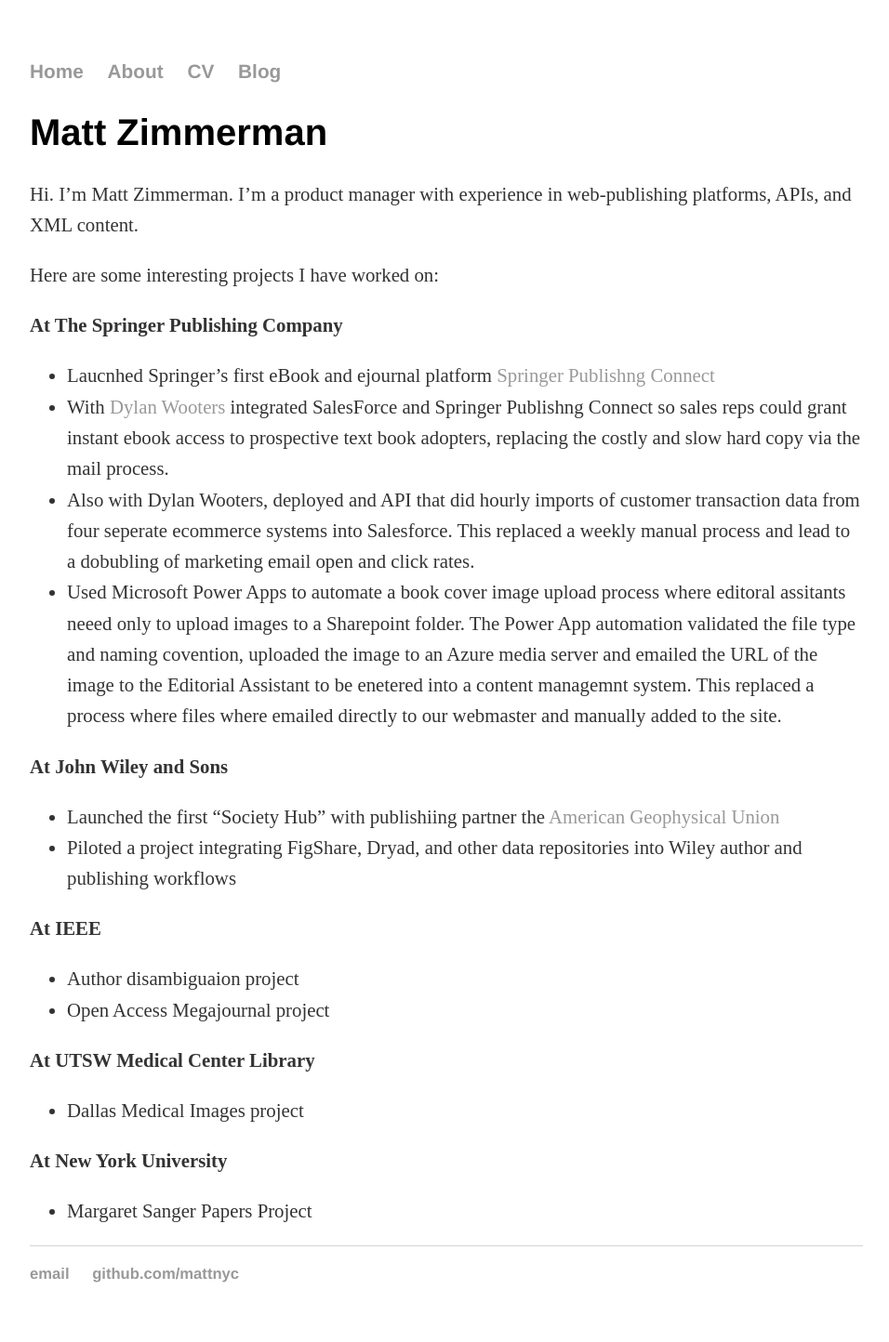
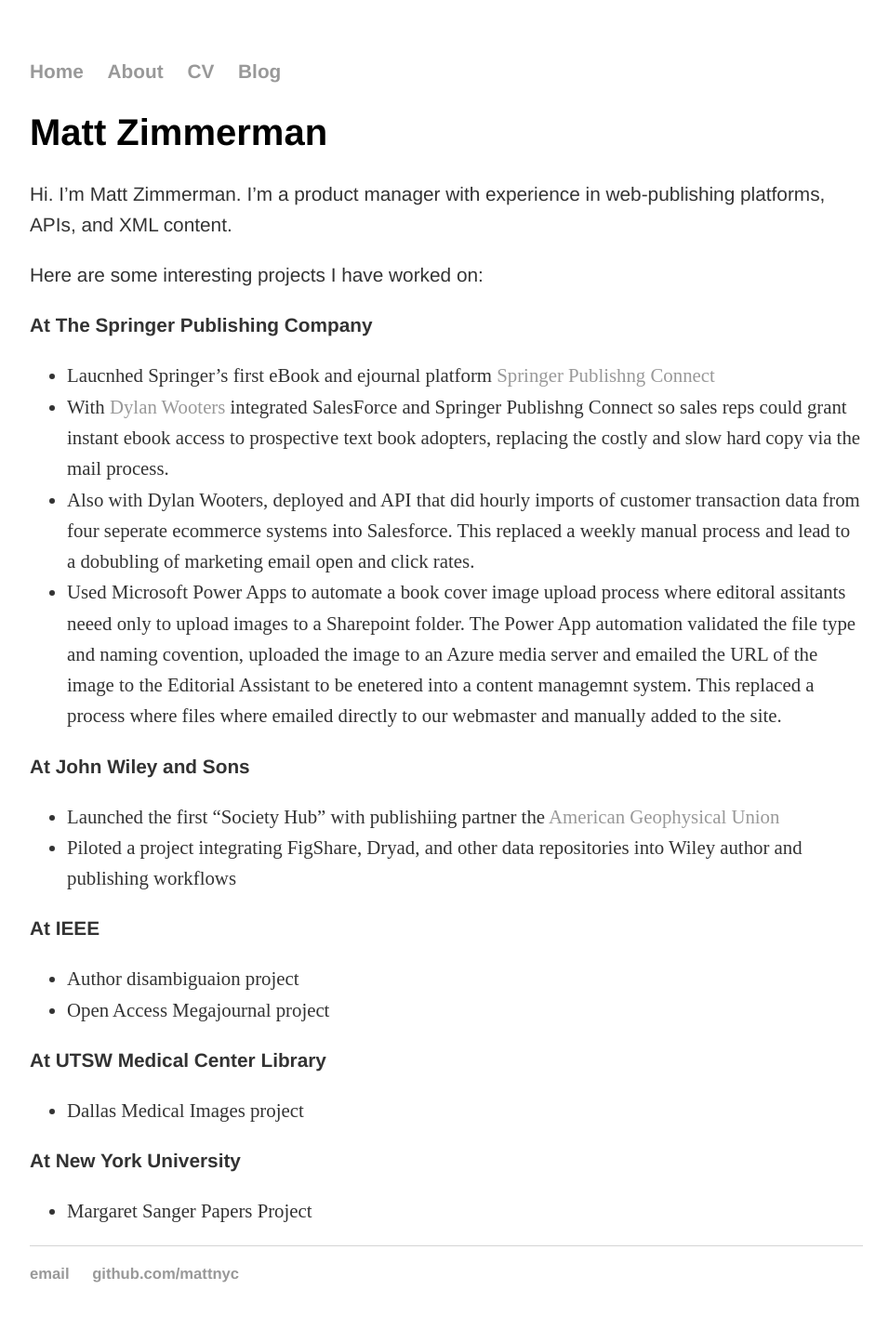
Before and after one commit to mattznyc/mattznyc.github.io, a Jekyll site: the page built from index.md, in a window 1280 px wide. Shown: the whole page at 93% size, without its empty margins (160-1116 px from the left). Built offline with Jekyll 4.4.1, drawn with Linux system fonts in a browser that asks for light colours.

Commit message:
Update main.css

```diff
--- a/css/main.css
+++ b/css/main.css
@@ -29,7 +29,7 @@
 }
 p {
     font-size: 1.3em;
-    font-family:'Georgia' 'Serif';
+     font-family:'Helvetica', 'Arial', 'Sans-Serif';
     line-height: 1.6em;
     color: #333;
 }
```
